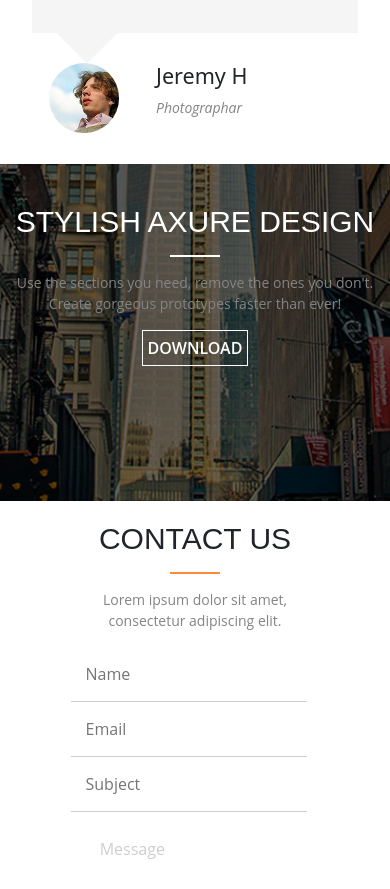
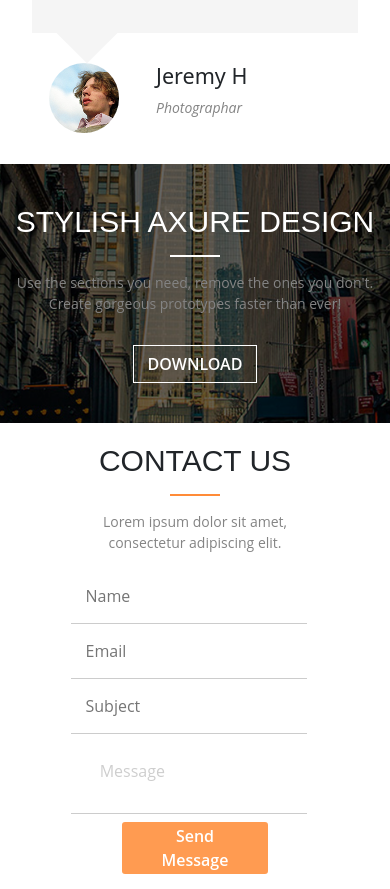
Before and after one commit to Ferdoushi19/Axit, a plain HTML site: page index.html in a window 390 px wide. Shown: the part 7325-8214 px from the top of the page. Drawn offline with nearby package versions, Linux system fonts and the light colour scheme.

Commit message:
Add files via upload

```diff
--- a/css/style.css
+++ b/css/style.css
@@ -907,7 +907,7 @@ textarea {
 	    padding: 0px 42px;
 }
 .service ul li {
-    width: 80px;
+    width: 70px;
     display: inline-block;
 }
 .footer ol, ul {
@@ -976,15 +976,15 @@ textarea {
 .user .col-md-8 {
     width: 60%;
 }
+
 .design {
     padding: 40px 0px;
-    height: 40vh;
+    height: auto;
 }
 .design .content-text button {
-    padding: 5px 5px;
+    padding: 6px 14px;
     border: 1px solid white;
-
-
+    margin-top: 15px;
 }
 .contact-form {
     width: 70%;
```
